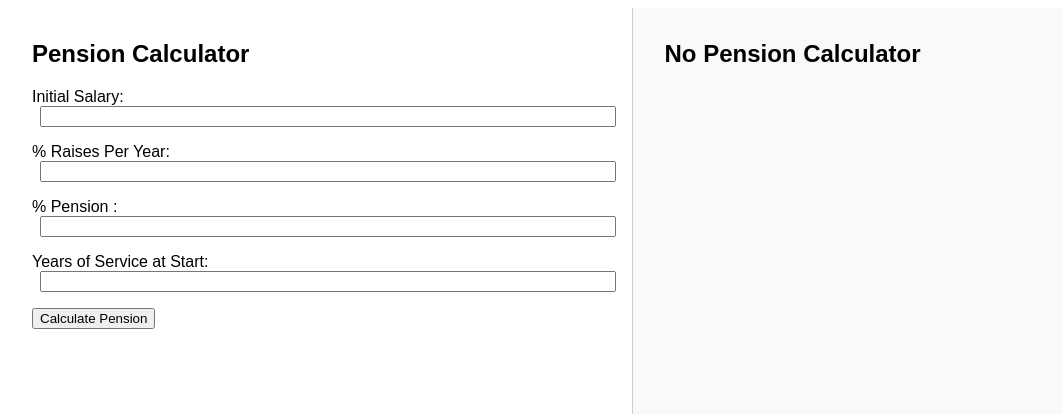
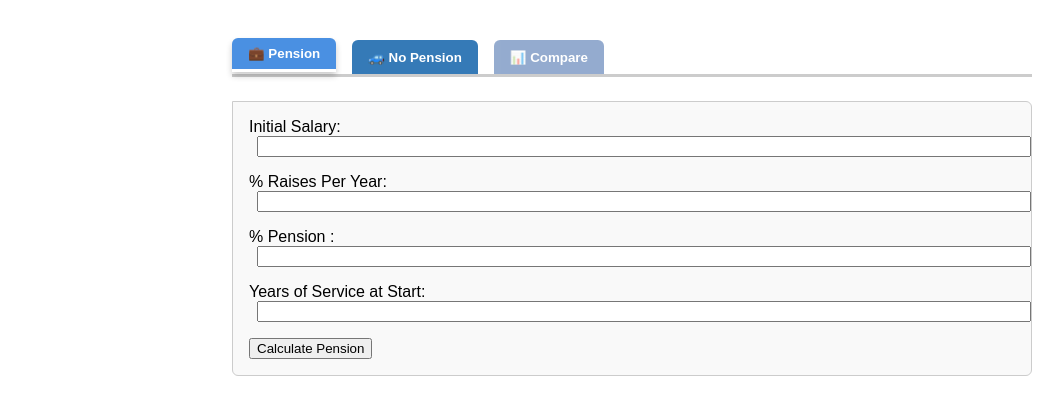
Before and after one commit to pkfitzVT/CompEdTechRetire, a React (Create React App) app: page / in a window 1280 px wide. Shown: the top 414 px of the page, without its empty margins (8-1071 px from the left). Built offline with nearby package versions, Linux system fonts and the light colour scheme.

Commit message:
feature/revised layout and calculations

```diff
--- a/src/App.js
+++ b/src/App.js
@@ -1,18 +1,57 @@
 import './index.css';
+import { useState } from 'react';
 import PensionCalculator from './components/PensionCalculator';
+import NoPensionCalculator from './components/NoPensionCalculator';
+import ComparisonSummary from './components/ComparisonSummary';
 
 function App() {
+    const [activeTab, setActiveTab] = useState('pension');
+    const [pensionResult, setPensionResult] = useState(null);
+    const [noPensionResult, setNoPensionResult] = useState(null);
+
     return (
-        <div className="app-container">
-            <div className="left-panel">
-                <h2>Pension Calculator</h2>
-                <PensionCalculator />
+        <div className="app-wrapper">
+            <div className="tab-bar">
+                <button
+                    onClick={() => setActiveTab('pension')}
+                    className={activeTab === 'pension' ? 'active' : ''}
+                >
+                    💼 Pension
+                </button>
+                <button
+                    onClick={() => setActiveTab('noPension')}
+                    className={activeTab === 'noPension' ? 'active' : ''}
+                >
+                    🚙 No Pension
+                </button>
+                <button
+                    onClick={() => setActiveTab('comparison')}
+                    disabled={!pensionResult || !noPensionResult}
+                    className={activeTab === 'comparison' ? 'active' : ''}
+                >
+                    📊 Compare
+                </button>
             </div>
-            <div className="right-panel">
-                <h2>No Pension Calculator</h2>
-                {/* To be added */}
+
+            {/* 👇 Add this block to show tab content */}
+            <div className="tab-content">
+                {activeTab === 'pension' && (
+                    <PensionCalculator onResult={setPensionResult} />
+                )}
+                {activeTab === 'noPension' && (
+                    <NoPensionCalculator onResult={setNoPensionResult} />
+                )}
+                {activeTab === 'comparison' &&
+                    pensionResult &&
+                    noPensionResult && (
+                        <ComparisonSummary
+                            pension={pensionResult.pension}
+                            drawdown={noPensionResult.annualDraw}
+                        />
+                    )}
             </div>
         </div>
     );
 }
+
 export default App;
--- /dev/null
+++ b/src/components/ComparisonSummary.jsx
@@ -0,0 +1,21 @@
+function ComparisonSummary({ pension, drawdown }) {
+    const difference = (parseFloat(drawdown) - parseFloat(pension)).toFixed(2);
+
+    return (
+        <div style={{ marginTop: '2rem', padding: '1rem', borderTop: '2px solid #666', backgroundColor: '#fef9e7' }}>
+            <h3>Retirement Income Comparison</h3>
+            <ul>
+                <li><strong>Annual Pension:</strong> ${pension}</li>
+                <li><strong>Annual Drawdown (No Pension):</strong> ${drawdown}</li>
+                <li>
+                    <strong>Difference:</strong>{' '}
+                    <span style={{ color: difference >= 0 ? 'green' : 'red' }}>
+            ${difference}
+          </span>
+                </li>
+            </ul>
+        </div>
+    );
+}
+
+export default ComparisonSummary;
--- /dev/null
+++ b/src/components/NoPensionCalculator.jsx
@@ -0,0 +1,136 @@
+import { useState } from 'react';
+import LabeledInput from './LabeledInput';
+
+function NoPensionCalculator({ onResult }) {
+    const [annualExpenses, setAnnualExpenses] = useState('');
+    const [growthRate, setGrowthRate] = useState('');
+    const [inflationRate, setInflationRate] = useState('');
+    const [raiseRate, setRaiseRate] = useState('');
+    const [initialSalary, setInitialSalary] = useState('');
+    const [results, setResults] = useState(null);
+
+
+    const handleSubmit = (e) => {
+        e.preventDefault();
+
+        const expensesInitial = parseFloat(annualExpenses);
+        const growth = parseFloat(growthRate);
+        const inflation = parseFloat(inflationRate);
+        const raise = parseFloat(raiseRate);
+        const startingSalary = parseFloat(initialSalary);
+
+        if ([expensesInitial, growth, inflation, raise, startingSalary].some(isNaN)) {
+            alert("Please enter valid numbers in all fields.");
+            return;
+        }
+
+        let salary = startingSalary;
+        let expenses = expensesInitial;
+        let total401k = 0;
+        let taxableInvestment = 0;
+        const history = [];
+
+        for (let year = 1; year <= 15; year++) {
+            const salaryThisYear = salary;
+            const expensesThisYear = expenses;
+            const max401k = Math.min(30000, salaryThisYear);
+            let contribution401k = max401k;
+
+            let remaining = salaryThisYear - contribution401k;
+            let tax = remaining * 0.2;
+            let afterTax = remaining - tax;
+            let leftover = afterTax - expensesThisYear;
+
+            // 🛠️ Reduce 401k if deficit exists
+            if (leftover < 0) {
+                let step = 100;
+                let attempts = 0;
+                do {
+                    contribution401k -= step;
+                    if (contribution401k < 0) {
+                        contribution401k = 0;
+                        break;
+                    }
+                    remaining = salaryThisYear - contribution401k;
+                    tax = remaining * 0.2;
+                    afterTax = remaining - tax;
+                    leftover = afterTax - expensesThisYear;
+                    attempts++;
+                } while (leftover < 0 && attempts < 100);
+            }
+
+            // ✅ Apply growth and add contributions
+            total401k *= 1 + growth / 100;
+            taxableInvestment *= 1 + growth / 100;
+
+            total401k += contribution401k;
+            if (leftover > 0) taxableInvestment += leftover;
+
+            // Store for table (optional)
+            history.push({
+                year,
+                salary: salaryThisYear.toFixed(2),
+                contribution401k: contribution401k.toFixed(2),
+                tax: tax.toFixed(2),
+                afterTax: afterTax.toFixed(2),
+                expenses: expensesThisYear.toFixed(2),
+                leftover: leftover.toFixed(2),
+                total401k: total401k.toFixed(2),
+                taxableInvestment: taxableInvestment.toFixed(2)
+            });
+
+            // 🔄 Prepare for next year
+            salary *= 1 + raise / 100;
+            expenses *= 1 + inflation / 100;
+        }
+
+
+
+        const totalNestEgg = total401k + taxableInvestment;
+
+        // 7. Compute annuitized drawdown (15 years, 4% growth)
+        const drawdownGrowth = 1.04;
+        const annuityFactor = Array.from({ length: 15 }, (_, i) => drawdownGrowth ** (14 - i)).reduce((a, b) => a + b, 0);
+        const annualDraw = totalNestEgg / annuityFactor;
+
+        setResults({
+            total401k,
+            taxableInvestment,
+            totalNestEgg,
+            annualDraw,
+            history
+        });
+
+        // Send to App for comparison
+        onResult({
+            annualDraw: annualDraw.toFixed(2),
+            totalNestEgg: totalNestEgg.toFixed(2)
+        });
+    };
+
+    return (
+        <div>
+            <form onSubmit={handleSubmit}>
+                <LabeledInput label="Initial Salary:" value={initialSalary} onChange={(e) => setInitialSalary(e.target.value)} />
+                <LabeledInput label="Annual Expenses:" value={annualExpenses} onChange={(e) => setAnnualExpenses(e.target.value)} />
+                <LabeledInput label="Growth % (while working):" value={growthRate} onChange={(e) => setGrowthRate(e.target.value)} />
+                <LabeledInput label="Inflation % (not used yet):" value={inflationRate} onChange={(e) => setInflationRate(e.target.value)} />
+                <LabeledInput label="Raise % per year:" value={raiseRate} onChange={(e) => setRaiseRate(e.target.value)} />
+
+                <button type="submit">Simulate Retirement Plan</button>
+            </form>
+
+            {results && (
+                <div style={{ marginTop: '1rem', padding: '1rem', backgroundColor: '#eef' }}>
+                    <h4>Retirement Simulation Summary</h4>
+                    <p>Total 401k at retirement: ${results.total401k.toFixed(2)}</p>
+                    <p>Total taxable investments: ${results.taxableInvestment.toFixed(2)}</p>
+                    <p><strong>Total Retirement Nest Egg: ${results.totalNestEgg.toFixed(2)}</strong></p>
+                    <p><strong>Estimated Annual Drawdown: ${results.annualDraw.toFixed(2)}</strong></p>
+                </div>
+            )}
+        </div>
+    );
+}
+
+export default NoPensionCalculator;
--- a/src/components/PensionCalculator.jsx
+++ b/src/components/PensionCalculator.jsx
@@ -1,7 +1,7 @@
 import { useState } from 'react';
 import LabeledInput from './LabeledInput';
 
-function PensionCalculator() {
+function PensionCalculator({ onResult }) {
     const [initialSalary, setInitialSalary] = useState('');
     const [raisePercent, setRaisePercent] = useState('');
     const [pensionPercent, setPensionPercent] = useState('');
@@ -44,6 +44,11 @@ function PensionCalculator() {
             multiplier: multiplier.toFixed(3),
             pension: pension.toFixed(2)
         });
+        onResult({
+            avgTop3: avgTop3.toFixed(2),
+            multiplier: multiplier.toFixed(3),
+            pension: pension.toFixed(2)
+        });
     };
 
     return (
--- a/src/index.css
+++ b/src/index.css
@@ -1,25 +1,88 @@
-/* src/App.css */
+:root {
+  --light-blue: #4a90e2;
+  --medium-blue: #357ab7;
+  --dark-blue: #2c5aa0;
+  --active-shadow: rgba(0, 0, 0, 0.2);
+  --background-light: #f9f9f9;
+  --text-light: #fff;
+  --border-radius: 6px;
+}
 
-.app-container {
-  display: flex;
-  flex-direction: row;
-  min-height: 100vh;
+[data-theme="dark"] {
+  --background-light: #222;
+  --text-light: #fff;
+  --active-shadow: rgba(255, 255, 255, 0.2);
+}
+
+.app-wrapper {
+  padding: 2rem;
+  max-width: 800px;
+  margin: auto;
   font-family: Arial, sans-serif;
 }
 
-.left-panel,
-.right-panel {
-  flex: 1;
-  padding: 2rem;
-  border-right: 1px solid #ccc;
-  box-sizing: border-box;
+.tab-bar {
+  display: flex;
+  gap: 1rem;
+  margin-bottom: 1.5rem;
+  border-bottom: 3px solid #ccc;
+  position: relative;
 }
 
-.right-panel {
-  border-right: none;
-  background-color: #f9f9f9;
+.tab-bar button {
+  padding: 0.5rem 1rem;
+  border: none;
+  cursor: pointer;
+  font-weight: bold;
+  color: var(--text-light);
+  border-radius: var(--border-radius) var(--border-radius) 0 0;
+  background: transparent;
+  transition: all 0.3s ease;
+  position: relative;
 }
 
-h2 {
-  margin-top: 0;
+.tab-bar button:nth-child(1) {
+  background-color: var(--light-blue);
 }
+.tab-bar button:nth-child(2) {
+  background-color: var(--medium-blue);
+}
+.tab-bar button:nth-child(3) {
+  background-color: var(--dark-blue);
+}
+
+/* Hover */
+.tab-bar button:hover:not(:disabled) {
+  filter: brightness(1.1);
+}
+
+/* Active Tab */
+.tab-bar button.active {
+  border-bottom: 3px solid white;
+  box-shadow: 0 4px 6px var(--active-shadow);
+  transform: translateY(-2px);
+}
+
+/* Disabled Tab */
+.tab-bar button:disabled {
+  opacity: 0.5;
+  cursor: not-allowed;
+}
+
+/* Animated underline bar */
+.tab-bar::after {
+  content: '';
+  position: absolute;
+  bottom: -3px;
+  height: 3px;
+  width: 100%;
+  background-color: transparent;
+  transition: background-color 0.3s ease;
+}
+
+.tab-content {
+  padding: 1rem;
+  border: 1px solid #ccc;
+  border-radius: 0 var(--border-radius) var(--border-radius) var(--border-radius);
+  background-color: var(--background-light);
+}
```
